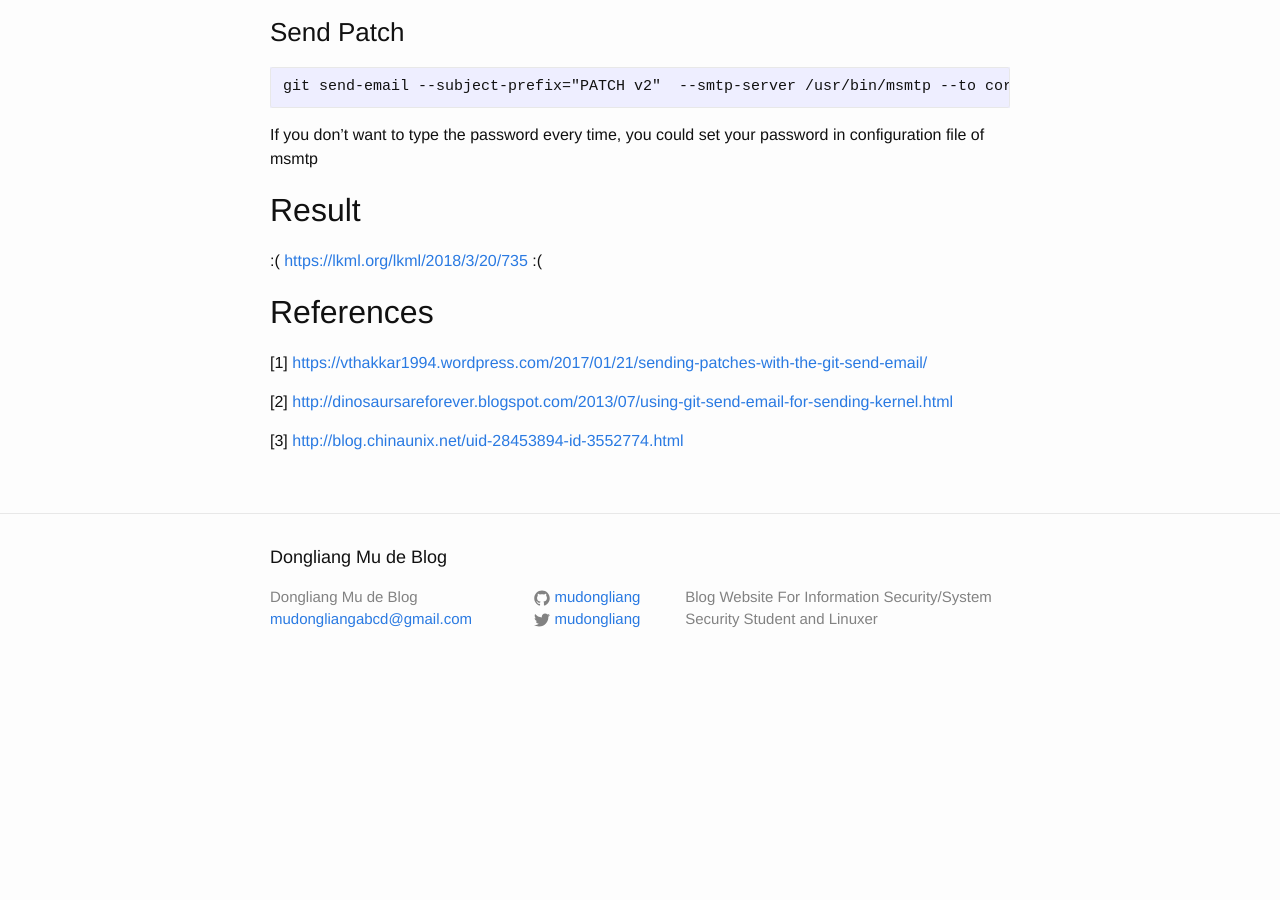
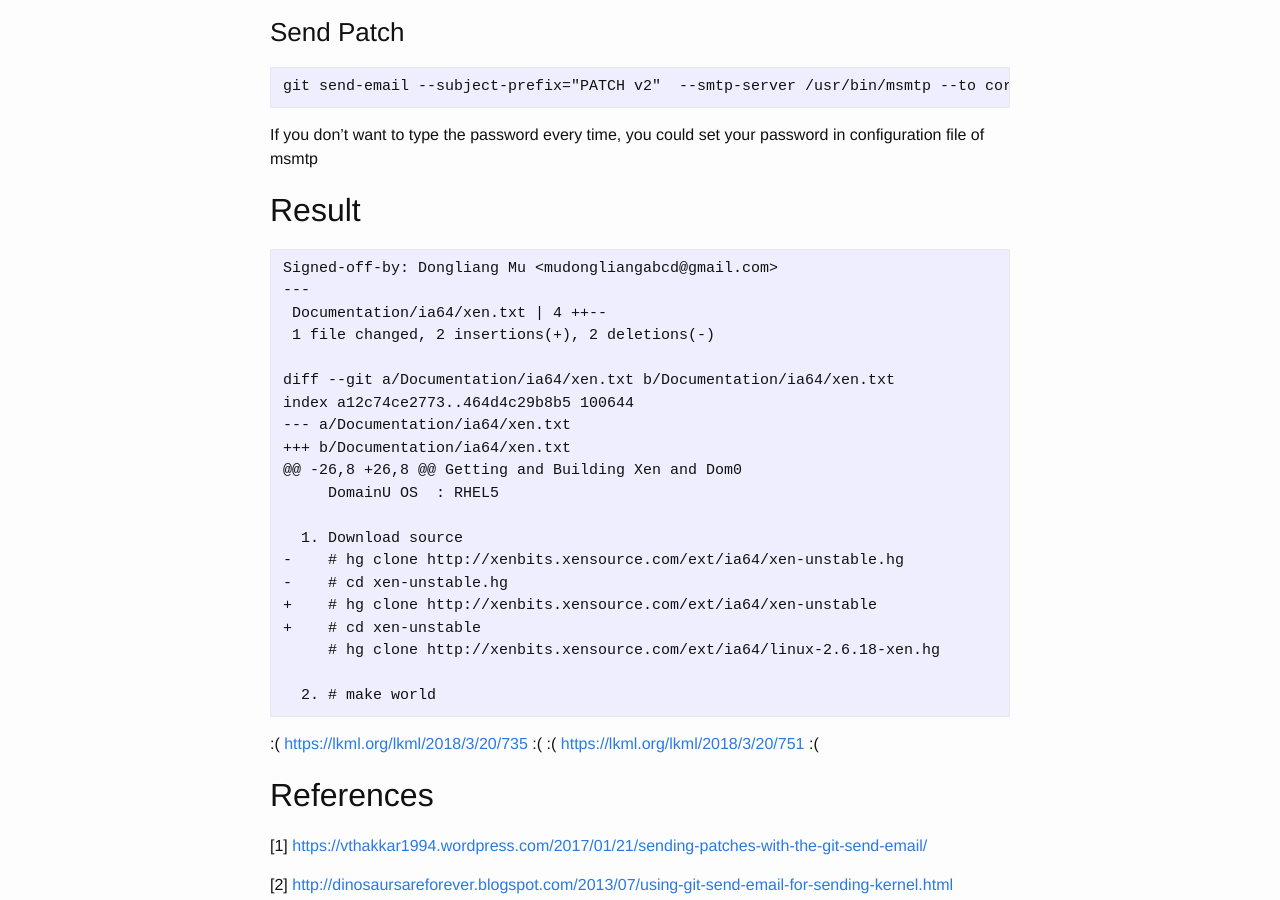
Before and after one commit to mudongliang/mudongliang.github.io, a Jekyll site: the page built from _posts/2018-03-20-one-simple-patch-to-linux-kernel.md, in a window 1280 px wide and 900 px high, scrolled down 1096 px. Built offline with Jekyll 4.4.1, drawn with Linux system fonts in a browser that asks for light colours; before the commit the page ends 1787 px from its top, so only the background shows below that.

Commit message:
add the content of email
Signed-off-by: Dongliang Mu <mudongliangabcd@gmail.com>

````diff
--- a/_posts/2018-03-20-one-simple-patch-to-linux-kernel.md
+++ b/_posts/2018-03-20-one-simple-patch-to-linux-kernel.md
@@ -54,7 +54,31 @@ If you don't want to type the password every time, you could set your password i
 
 ## Result
 
+```
+Signed-off-by: Dongliang Mu <mudongliangabcd@gmail.com>
+---
+ Documentation/ia64/xen.txt | 4 ++--
+ 1 file changed, 2 insertions(+), 2 deletions(-)
+
+diff --git a/Documentation/ia64/xen.txt b/Documentation/ia64/xen.txt
+index a12c74ce2773..464d4c29b8b5 100644
+--- a/Documentation/ia64/xen.txt
++++ b/Documentation/ia64/xen.txt
+@@ -26,8 +26,8 @@ Getting and Building Xen and Dom0
+     DomainU OS  : RHEL5
+
+  1. Download source
+-    # hg clone http://xenbits.xensource.com/ext/ia64/xen-unstable.hg
+-    # cd xen-unstable.hg
++    # hg clone http://xenbits.xensource.com/ext/ia64/xen-unstable
++    # cd xen-unstable
+     # hg clone http://xenbits.xensource.com/ext/ia64/linux-2.6.18-xen.hg
+
+  2. # make world
+```
+
 :( [https://lkml.org/lkml/2018/3/20/735](https://lkml.org/lkml/2018/3/20/735) :(
+:( [https://lkml.org/lkml/2018/3/20/751](https://lkml.org/lkml/2018/3/20/751) :(
 
 ## References
 
````
